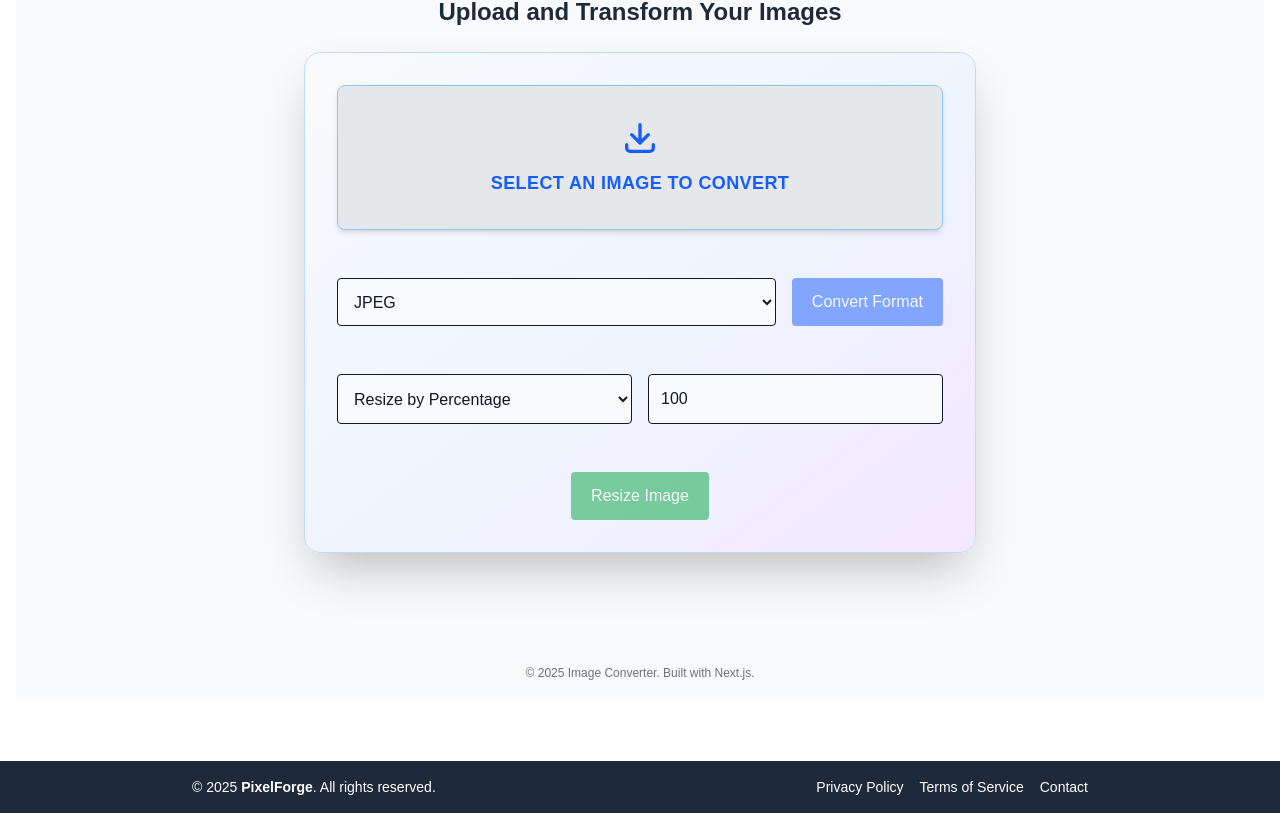
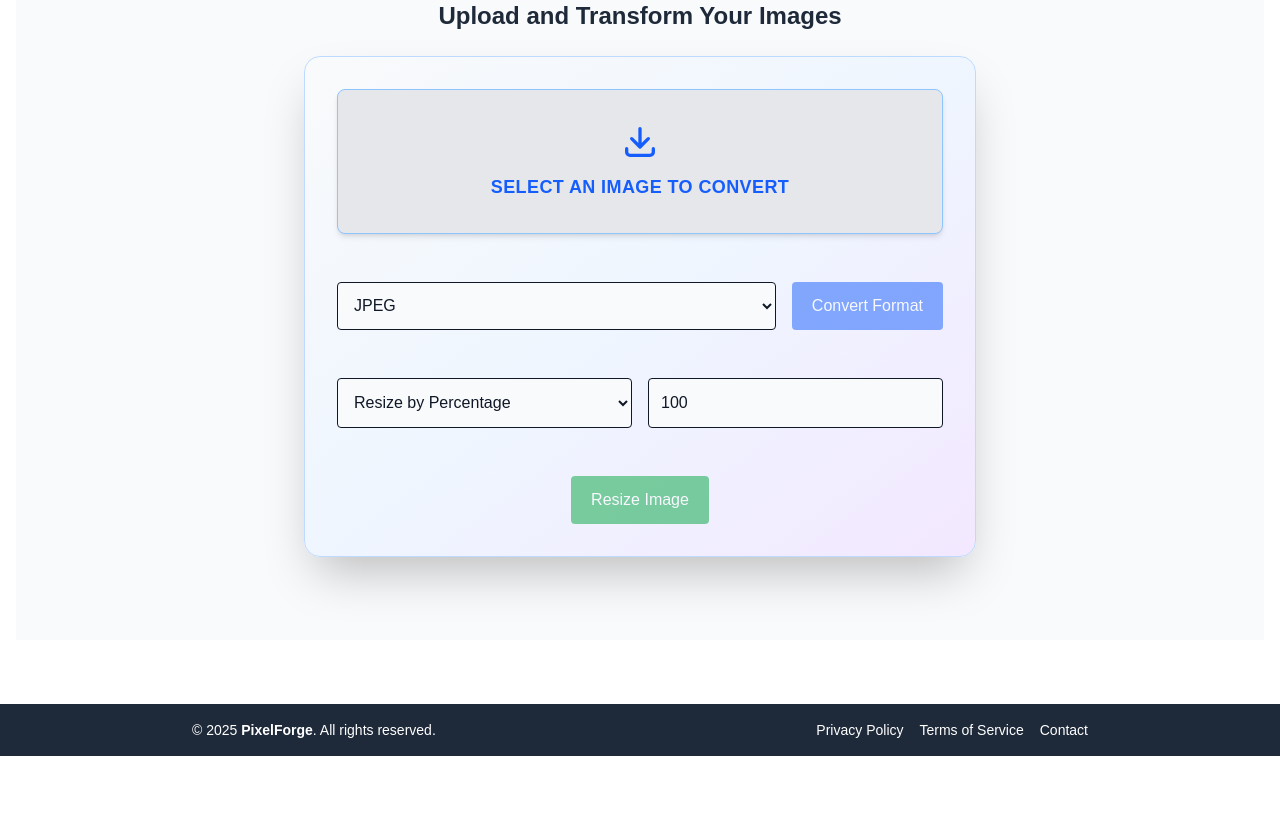
Before and after one commit to KetanBhenwal/PixelForge, a Next.js app: page / in a window 1280 px wide. Shown: the part 272-1085 px from the top of the page. After the commit the page ends 1028 px from the top, so only its background shows below. Built offline with nearby package versions, Linux system fonts and the light colour scheme.

Commit message:
Remove footer from the Home page for a cleaner UI

```diff
--- a/src/app/page.tsx
+++ b/src/app/page.tsx
@@ -16,9 +16,6 @@ export default function Home() {
       <div className="my-8 w-full flex justify-center">
         <AdSense client="ca-pub-xxxxxxxxxxxxxxxx" slot="1234567890" />
       </div>
-      <footer className="mt-12 text-xs text-gray-500 text-center">
-        &copy; {new Date().getFullYear()} Image Converter. Built with Next.js.
-      </footer>
     </div>
   );
 }
```
